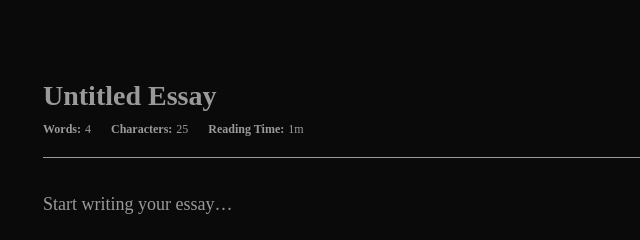
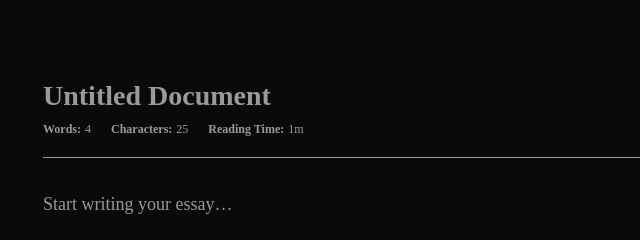
Before and after one commit to lensbyej/untitled-toast-site, a plain HTML site: page write.html in a window 1280 px wide. Shown: the top 240 px of the page, 231-871 px from the left. Drawn offline with Linux system fonts and the light colour scheme.

Commit message:
Update write.html

```diff
--- a/write.html
+++ b/write.html
@@ -107,7 +107,7 @@
         type="text"
         class="document-title"
         id="documentTitle"
-        placeholder="Untitled Essay"
+        placeholder="Untitled Document"
       />
       <div class="stats-bar">
         <div class="stat-item">
```
